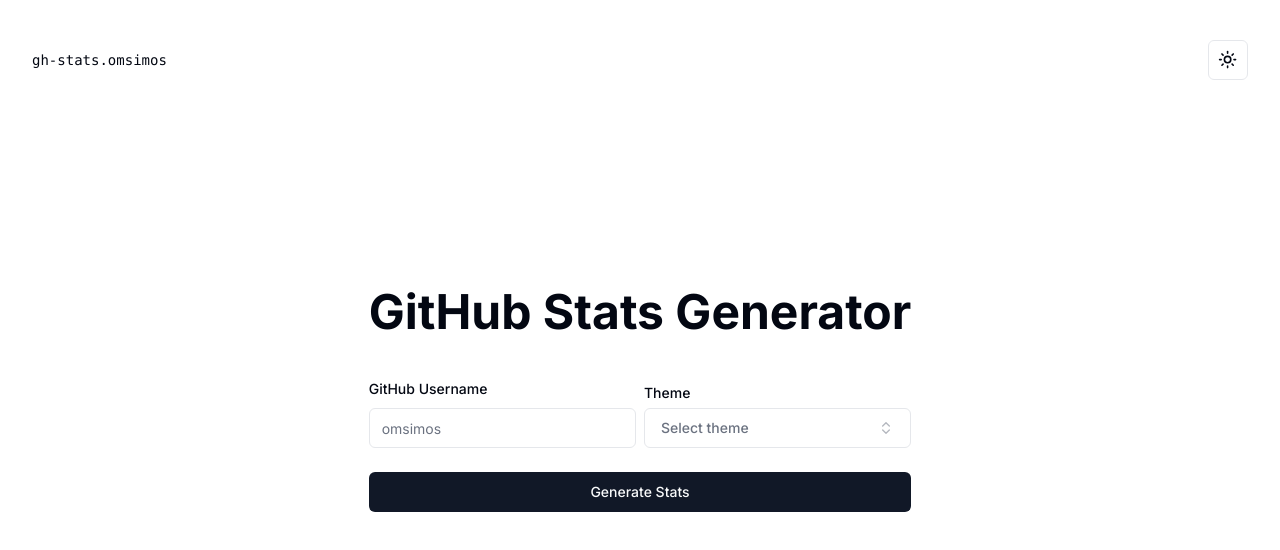
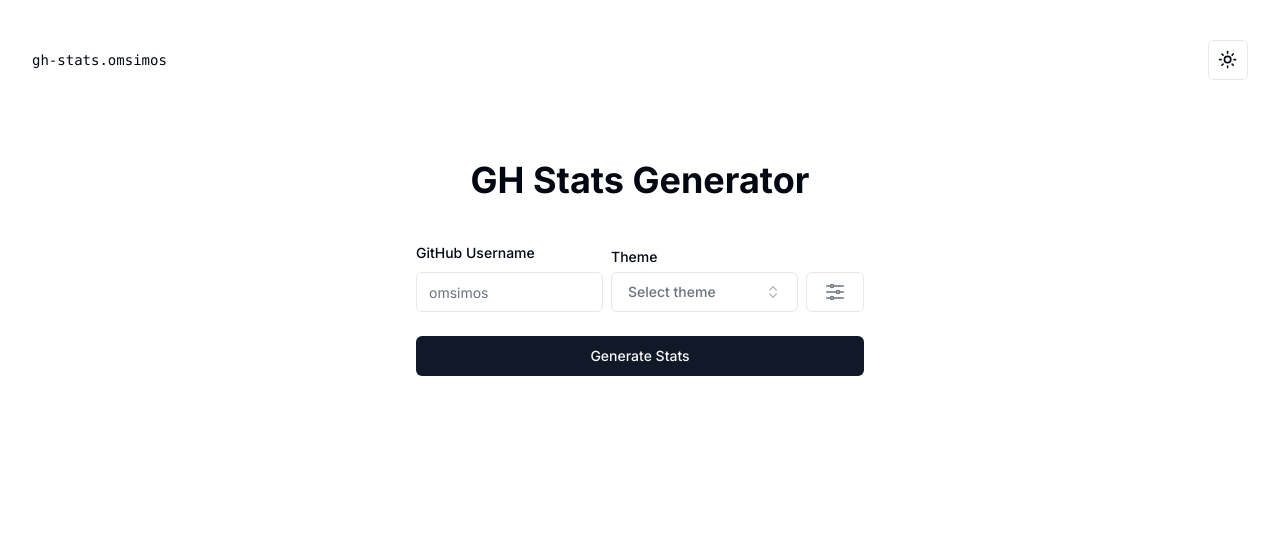
Before and after one commit to omsimos/github-stats, a Next.js app: page / in a window 1280 px wide. Shown: the top 550 px of the page. Built offline with nearby package versions, Linux system fonts and the light colour scheme.

Commit message:
feat: card preferences popover

```diff
--- a/src/app/page.tsx
+++ b/src/app/page.tsx
@@ -2,9 +2,9 @@
 
 export default function Home() {
   return (
-    <main className="min-h-screen grid place-items-center">
+    <main className="min-h-screen pt-40">
       <div className="space-y-10">
-        <h1 className="text-5xl font-bold">GitHub Stats Generator</h1>
+        <h1 className="text-4xl font-bold text-center">GH Stats Generator</h1>
         <GhStatsForm />
       </div>
     </main>
--- a/src/components/gh-stats-form.tsx
+++ b/src/components/gh-stats-form.tsx
@@ -1,19 +1,18 @@
 "use client";
 
+import { z } from "zod";
+import { toast } from "sonner";
+import { cn } from "@/lib/utils";
+import themes from "@/themes.json";
+import { useForm } from "react-hook-form";
 import { zodResolver } from "@hookform/resolvers/zod";
-import { useForm } from "react-hook-form";
-import { z } from "zod";
-import { Check, ChevronsUpDown } from "lucide-react";
 
-import { Button } from "@/components/ui/button";
 import {
   Form,
   FormControl,
-  FormDescription,
   FormField,
   FormItem,
   FormLabel,
-  FormMessage,
 } from "@/components/ui/form";
 
 import {
@@ -31,11 +30,12 @@
   CommandList,
 } from "@/components/ui/command";
 
+import { Icons } from "./icons";
+import { Label } from "./ui/label";
 import { Input } from "@/components/ui/input";
-import { toast } from "sonner";
-
-import themes from "@/themes.json";
-import { cn } from "@/lib/utils";
+import { Switch } from "@/components/ui/switch";
+import { Button } from "@/components/ui/button";
+import { Check, ChevronsUpDown } from "lucide-react";
 
 const FormSchema = z.object({
   username: z.string().min(2, {
@@ -44,6 +44,8 @@
   theme: z.string({
     required_error: "Please select a theme.",
   }),
+  showBorder: z.boolean(),
+  showCommits: z.boolean(),
 });
 
 export function GhStatsForm() {
@@ -51,6 +53,8 @@
     resolver: zodResolver(FormSchema),
     defaultValues: {
       username: "",
+      showBorder: false,
+      showCommits: true,
     },
   });
 
@@ -62,7 +66,10 @@
 
   return (
     <Form {...form}>
-      <form onSubmit={form.handleSubmit(onSubmit)} className="w-full space-y-6">
+      <form
+        onSubmit={form.handleSubmit(onSubmit)}
+        className="w-full space-y-6 max-w-md mx-auto"
+      >
         <div className="flex items-end gap-2">
           <FormField
             control={form.control}
@@ -73,7 +80,7 @@
                 <FormControl>
                   <Input placeholder="omsimos" {...field} />
                 </FormControl>
-                <FormMessage />
+                {/* <FormMessage /> */}
               </FormItem>
             )}
           />
@@ -102,7 +109,7 @@
                       </Button>
                     </FormControl>
                   </PopoverTrigger>
-                  <PopoverContent className="w-full p-0">
+                  <PopoverContent className="w-[200px] p-0">
                     <Command>
                       <CommandInput placeholder="Search theme..." />
                       <CommandEmpty>No theme found.</CommandEmpty>
@@ -132,10 +139,66 @@
                     </Command>
                   </PopoverContent>
                 </Popover>
-                <FormMessage />
+                {/* <FormMessage /> */}
               </FormItem>
             )}
           />
+          <Popover>
+            <PopoverTrigger asChild>
+              <Button variant="outline" className="text-muted-foreground">
+                <Icons.adjust className="text-muted-foreground" />
+              </Button>
+            </PopoverTrigger>
+            <PopoverContent className="w-auto px-7">
+              <p className="text-muted-foreground mb-5 text-sm">
+                Update card preferences.
+              </p>
+
+              <div className="space-y-1">
+                <FormField
+                  control={form.control}
+                  name="showBorder"
+                  render={({ field }) => (
+                    <div className="flex items-center gap-3">
+                      <FormItem>
+                        <FormControl>
+                          <Switch
+                            checked={field.value}
+                            onCheckedChange={field.onChange}
+                            id="privCommits"
+                          />
+                        </FormControl>
+                      </FormItem>
+                      <Label htmlFor="priv-commits" className="mb-1">
+                        Show card border
+                      </Label>
+                    </div>
+                  )}
+                />
+
+                <FormField
+                  control={form.control}
+                  name="showCommits"
+                  render={({ field }) => (
+                    <div className="flex items-center gap-3">
+                      <FormItem>
+                        <FormControl>
+                          <Switch
+                            checked={field.value}
+                            onCheckedChange={field.onChange}
+                            id="privCommits"
+                          />
+                        </FormControl>
+                      </FormItem>
+                      <Label htmlFor="priv-commits" className="mb-1">
+                        Show private commits
+                      </Label>
+                    </div>
+                  )}
+                />
+              </div>
+            </PopoverContent>
+          </Popover>
         </div>
 
         <Button type="submit" className="w-full">
```
